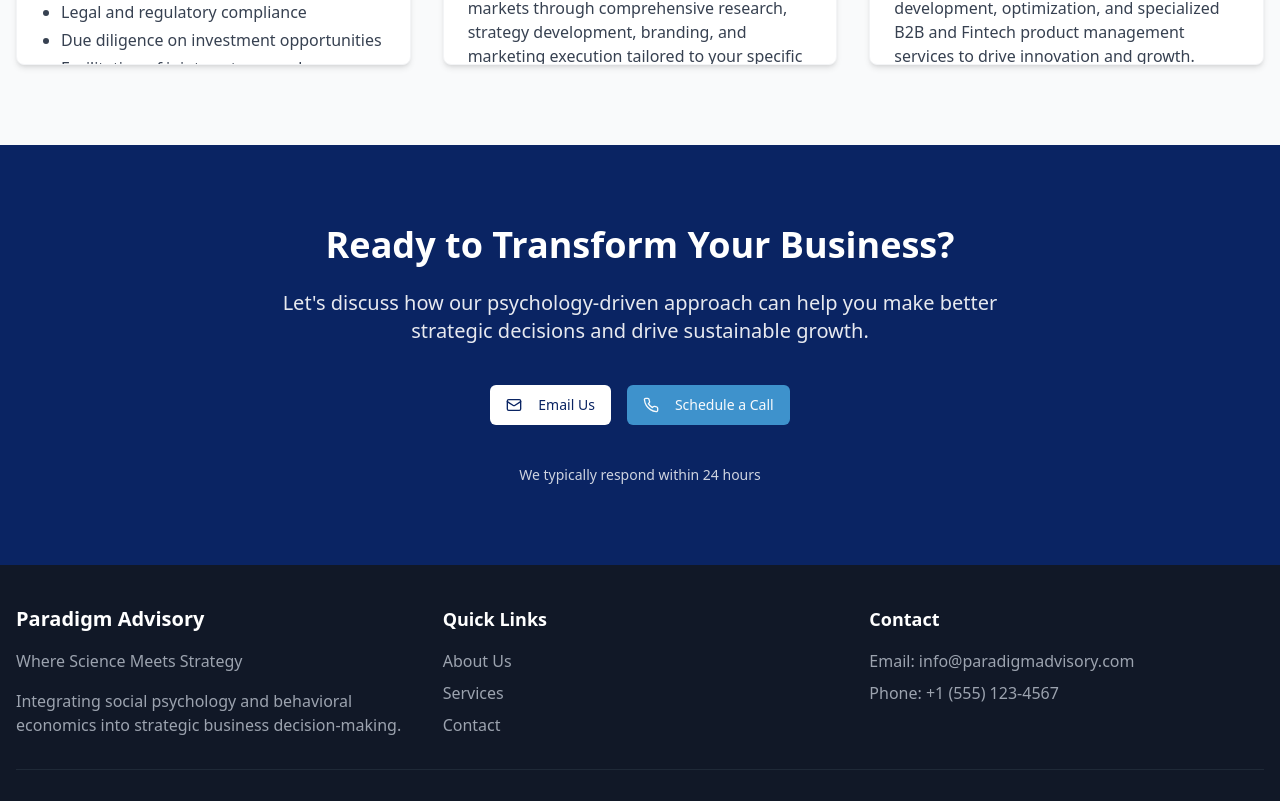
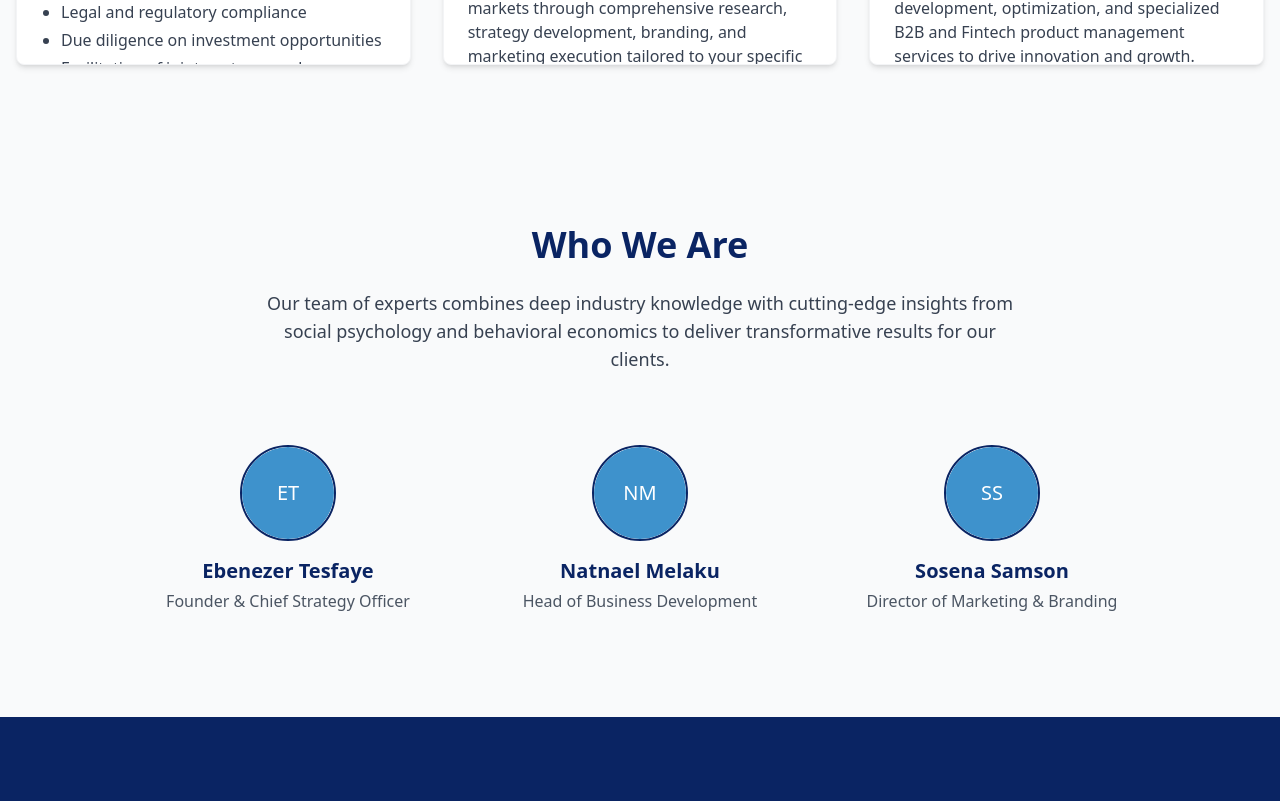
Before and after one commit to Sly-ai/paradigm-page-assembler, a React (Vite) app: page / in a window 1280 px wide. Shown: the part 1453-2254 px from the top of the page. Built offline with nearby package versions, Linux system fonts and the light colour scheme.

Commit message:
Add who are we section
Add team members to the who are we section.

```diff
--- a/src/components/Navbar.tsx
+++ b/src/components/Navbar.tsx
@@ -19,6 +19,9 @@ const Navbar = () => {
           <a href="#services" className="text-gray-700 hover:text-[#0A2463] transition-colors">
             Services
           </a>
+          <a href="#team" className="text-gray-700 hover:text-[#0A2463] transition-colors">
+            Who We Are
+          </a>
           <a href="#contact" className="text-gray-700 hover:text-[#0A2463] transition-colors">
             Contact
           </a>
--- /dev/null
+++ b/src/components/TeamMember.tsx
@@ -0,0 +1,32 @@
+
+import React from "react";
+import { Avatar, AvatarFallback, AvatarImage } from "@/components/ui/avatar";
+
+interface TeamMemberProps {
+  name: string;
+  role?: string;
+  imageSrc?: string;
+}
+
+const TeamMember = ({ name, role, imageSrc }: TeamMemberProps) => {
+  // Get initials from name for the avatar fallback
+  const initials = name
+    .split(" ")
+    .map((word) => word[0])
+    .join("");
+
+  return (
+    <div className="flex flex-col items-center p-6">
+      <Avatar className="h-24 w-24 mb-4 border-2 border-[#0A2463]">
+        {imageSrc && <AvatarImage src={imageSrc} alt={name} />}
+        <AvatarFallback className="text-xl bg-[#3E92CC] text-white">
+          {initials}
+        </AvatarFallback>
+      </Avatar>
+      <h3 className="text-xl font-semibold text-[#0A2463] mb-1">{name}</h3>
+      {role && <p className="text-gray-600 text-center">{role}</p>}
+    </div>
+  );
+};
+
+export default TeamMember;
--- /dev/null
+++ b/src/components/WhoWeAre.tsx
@@ -0,0 +1,39 @@
+
+import React from "react";
+import TeamMember from "./TeamMember";
+
+const WhoWeAre = () => {
+  return (
+    <section id="team" className="py-20 bg-gray-50">
+      <div className="container mx-auto px-4">
+        <div className="max-w-4xl mx-auto text-center mb-12">
+          <h2 className="text-3xl md:text-4xl font-bold text-[#0A2463] mb-6">
+            Who We Are
+          </h2>
+          <p className="text-gray-700 text-lg max-w-3xl mx-auto">
+            Our team of experts combines deep industry knowledge with cutting-edge
+            insights from social psychology and behavioral economics to deliver
+            transformative results for our clients.
+          </p>
+        </div>
+
+        <div className="grid grid-cols-1 md:grid-cols-3 gap-8 max-w-5xl mx-auto">
+          <TeamMember
+            name="Ebenezer Tesfaye"
+            role="Founder & Chief Strategy Officer"
+          />
+          <TeamMember
+            name="Natnael Melaku"
+            role="Head of Business Development"
+          />
+          <TeamMember
+            name="Sosena Samson"
+            role="Director of Marketing & Branding"
+          />
+        </div>
+      </div>
+    </section>
+  );
+};
+
+export default WhoWeAre;
--- a/src/pages/Index.tsx
+++ b/src/pages/Index.tsx
@@ -4,6 +4,7 @@ import Navbar from "@/components/Navbar";
 import Hero from "@/components/Hero";
 import Mission from "@/components/Mission";
 import Services from "@/components/Services";
+import WhoWeAre from "@/components/WhoWeAre";
 import ContactCTA from "@/components/ContactCTA";
 import Footer from "@/components/Footer";
 
@@ -14,6 +15,7 @@ const Index = () => {
       <Hero />
       <Mission />
       <Services />
+      <WhoWeAre />
       <ContactCTA />
       <Footer />
     </div>
```
